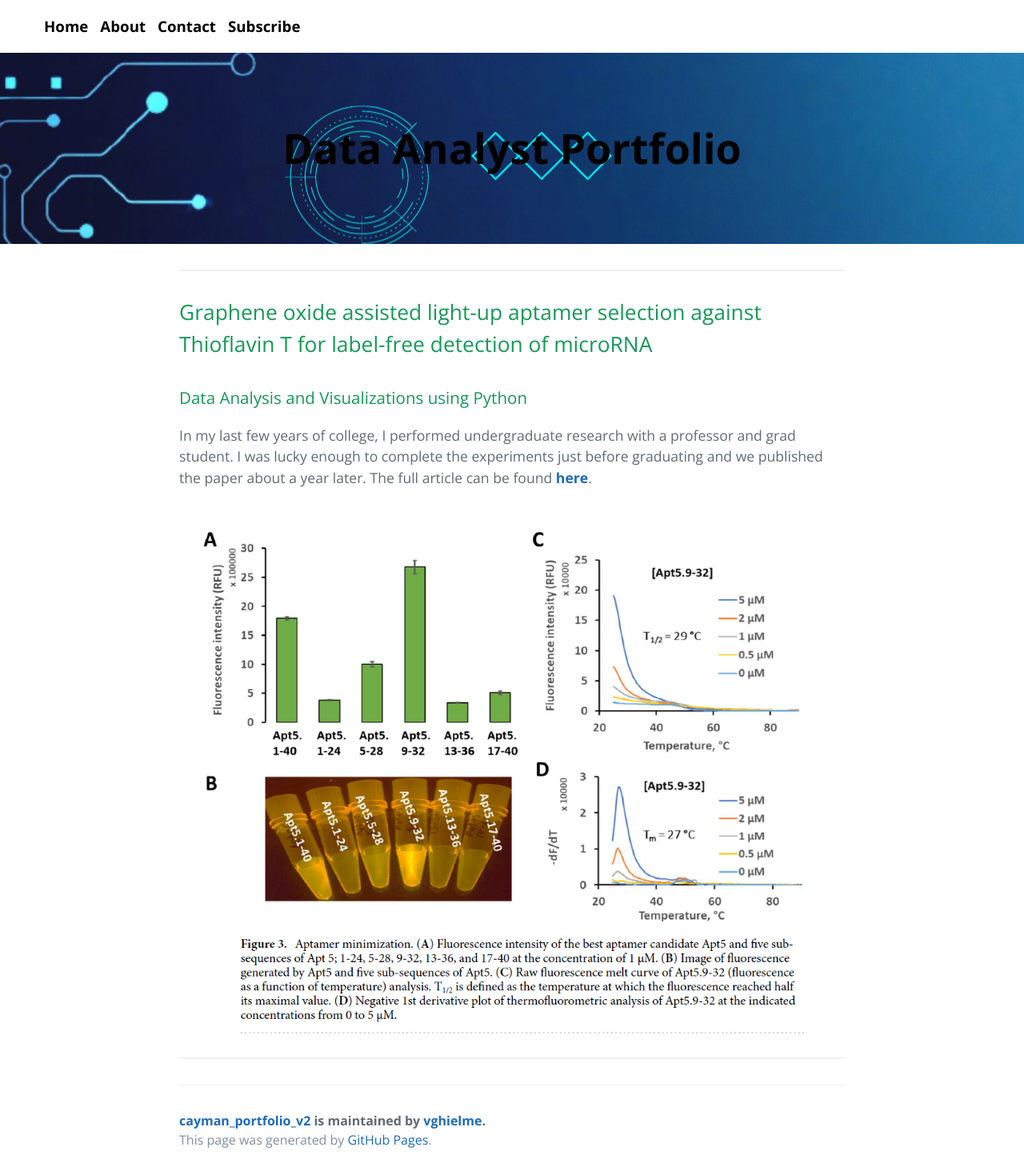
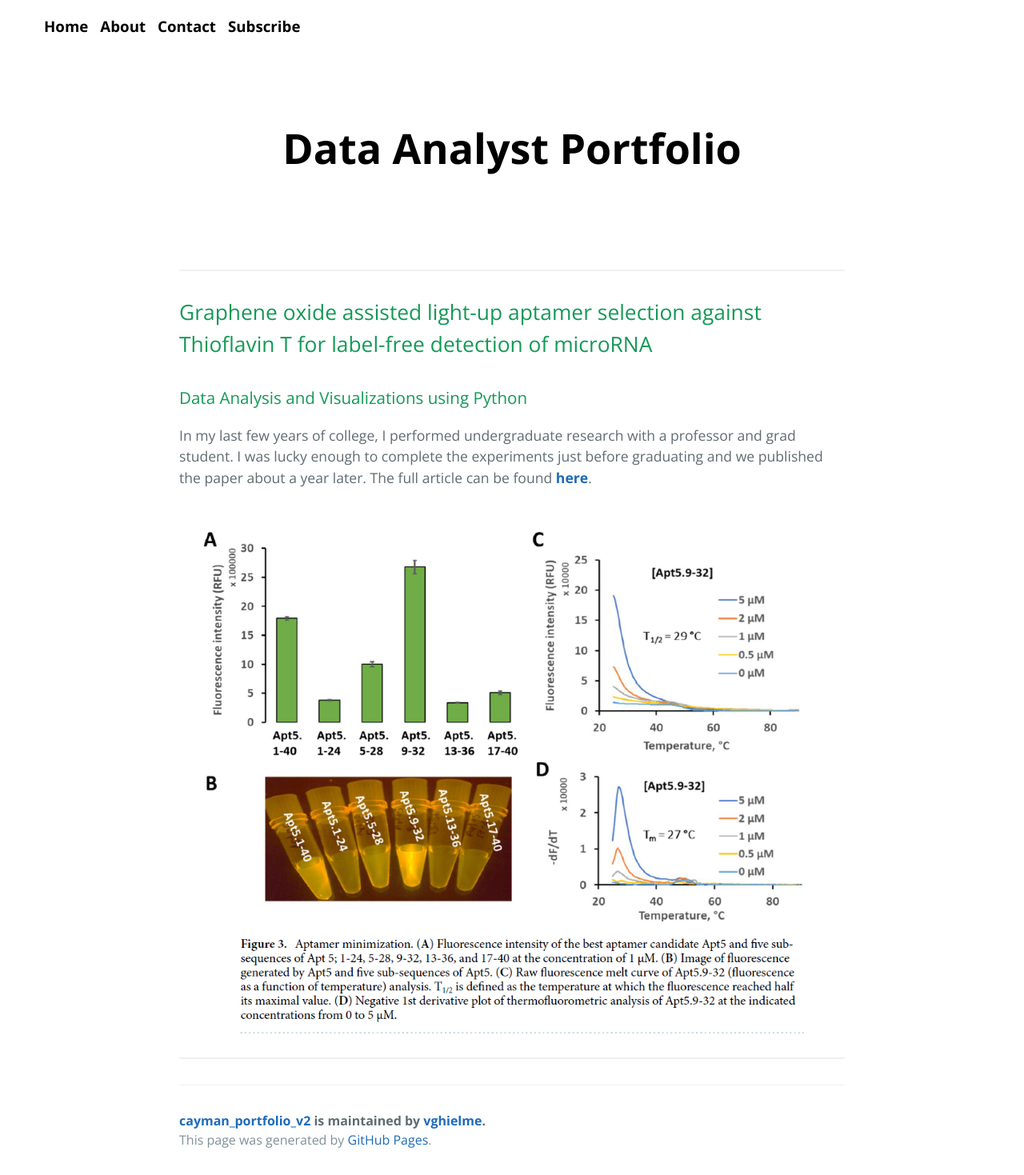
Before and after one commit to vghielme/cayman_portfolio_v2, a Jekyll site: the page built from index.md, in a window 1280 px wide. Shown: the whole page at 80% size. Built offline with Jekyll 4.4.1, drawn with Linux system fonts in a browser that asks for light colours.

Commit message:
Update jekyll-theme-cayman.scss

```diff
--- a/_sass/jekyll-theme-cayman.scss
+++ b/_sass/jekyll-theme-cayman.scss
@@ -106,7 +106,7 @@ a {
 }
 
 .page-header {
-  background-image: url("/images/thumbnail.png");
+  background-image: url("./images/thumbnail.png");
   color: $header-heading-color;
   text-align: center;
 
```
